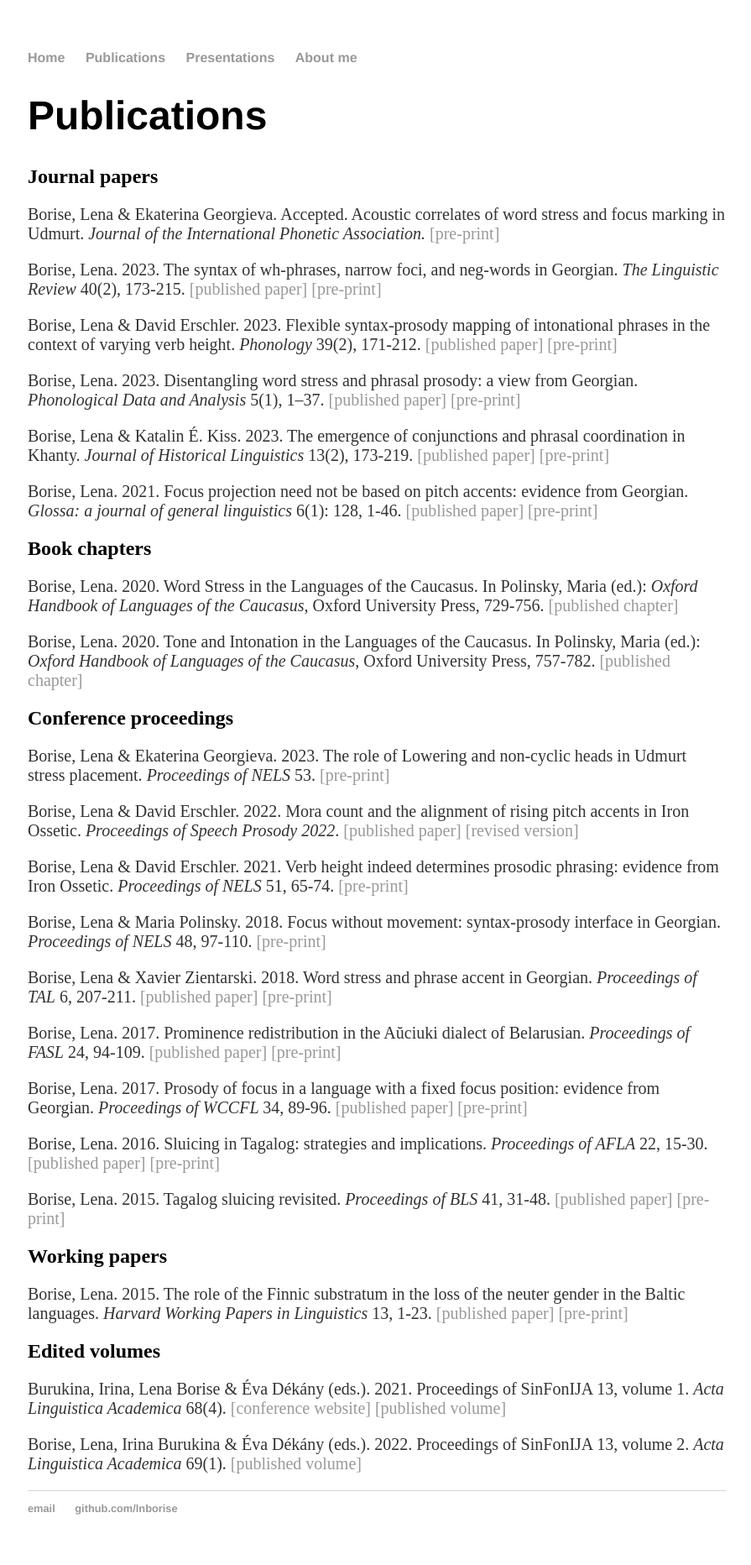
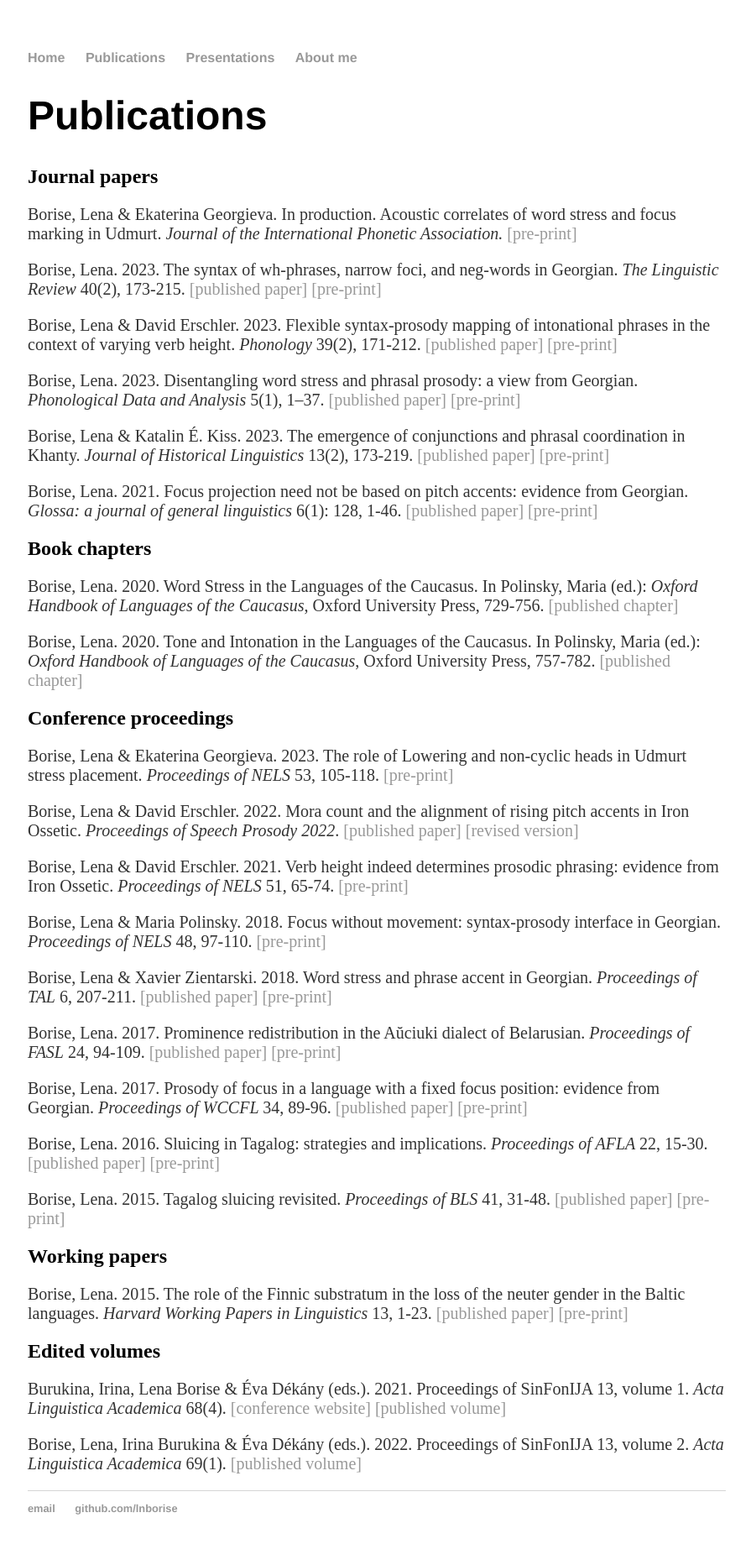
Before and after one commit to lnborise/lnborise.github.io, a Jekyll site: the page built from publications.html, in a window 1280 px wide. Shown: the whole page at 84% size, without its empty margins (191-1086 px from the left). Built offline with Jekyll 4.4.1, drawn with Linux system fonts in a browser that asks for light colours.

Commit message:
Update publications.html

```diff
--- a/publications.html
+++ b/publications.html
@@ -7,7 +7,7 @@
 
   <h2>Journal papers</h2>
 
-	<p>Borise, Lena & Ekaterina Georgieva. Accepted. Acoustic correlates of word stress and focus marking in Udmurt. <i> Journal of the International Phonetic Association. </i> <a href="https://lnborise.github.io/assets/BoriseGeorgieva_UdmurtStress.pdf"> [pre-print] </a> </p>
+	<p>Borise, Lena & Ekaterina Georgieva. In production. Acoustic correlates of word stress and focus marking in Udmurt. <i> Journal of the International Phonetic Association. </i> <a href="https://lnborise.github.io/assets/BoriseGeorgieva_UdmurtStress.pdf"> [pre-print] </a> </p>
 
 	<p>Borise, Lena. 2023. The syntax of wh-phrases, narrow foci, and neg-words in Georgian. <i>The Linguistic Review</i> 40(2), 173-215. <a href="https://www.degruyter.com/document/doi/10.1515/tlr-2023-2001/html">[published paper]</a> <a href="https://lnborise.github.io/assets/Borise_PreverbalGSyntax.pdf">[pre-print]</a> </p>
 
@@ -29,7 +29,7 @@
 
 <h2>Conference proceedings</h2>
 
-	<p>Borise, Lena & Ekaterina Georgieva. 2023. The role of Lowering and non-cyclic heads in Udmurt stress placement. <i>Proceedings of NELS</i> 53. <a href="https://lnborise.github.io/assets/BoriseGeorgieva_NELS53.pdf"> [pre-print] </a> </p>
+	<p>Borise, Lena & Ekaterina Georgieva. 2023. The role of Lowering and non-cyclic heads in Udmurt stress placement. <i>Proceedings of NELS</i> 53, 105-118. <a href="https://lnborise.github.io/assets/BoriseGeorgieva_NELS53.pdf"> [pre-print] </a> </p>
 
 	<p>Borise, Lena & David Erschler. 2022. Mora count and the alignment of rising pitch accents in Iron Ossetic. <i>Proceedings of Speech Prosody 2022</i>. <a href="https://www.isca-speech.org/archive/speechprosody_2022/borise22_speechprosody.html"> [published paper]</a> <a href="https://lnborise.github.io/assets/BoriseErschlerSP_2Jun_final.pdf"> [revised version] </a> </p>
 
```
